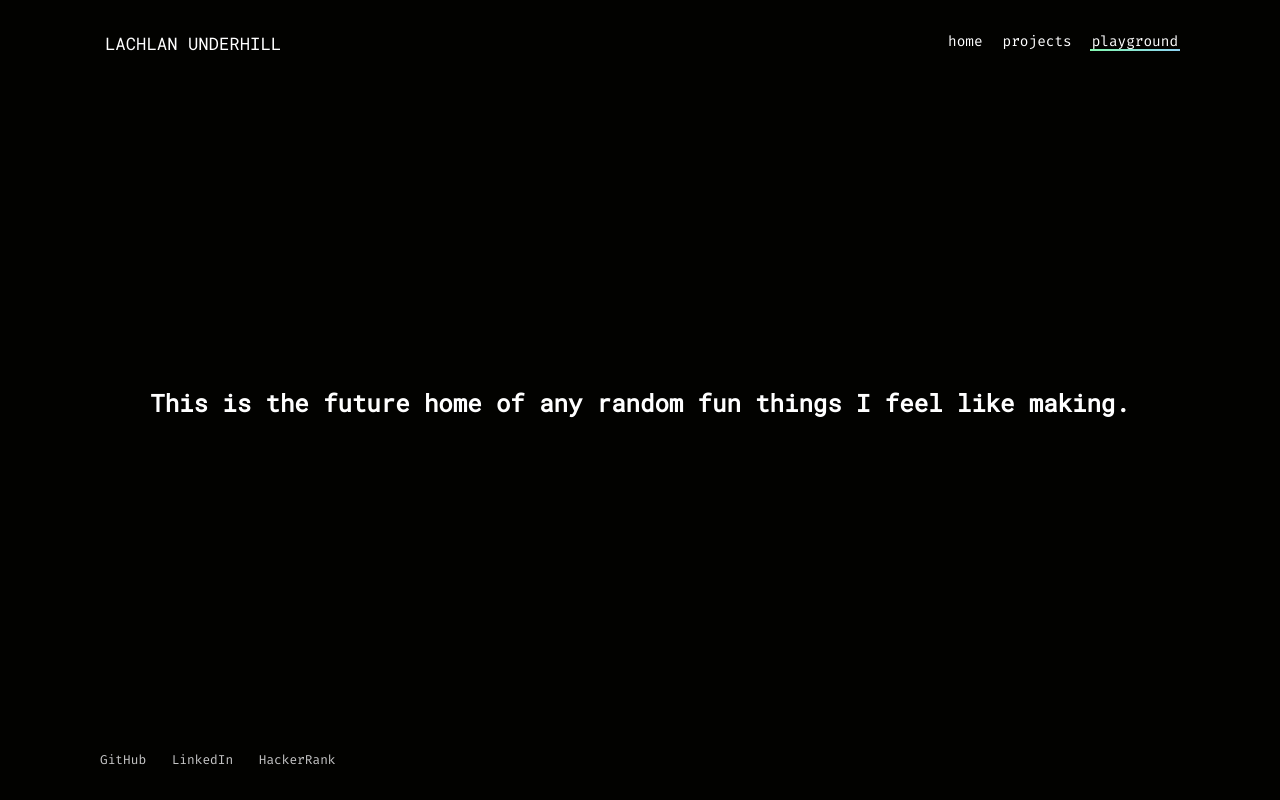
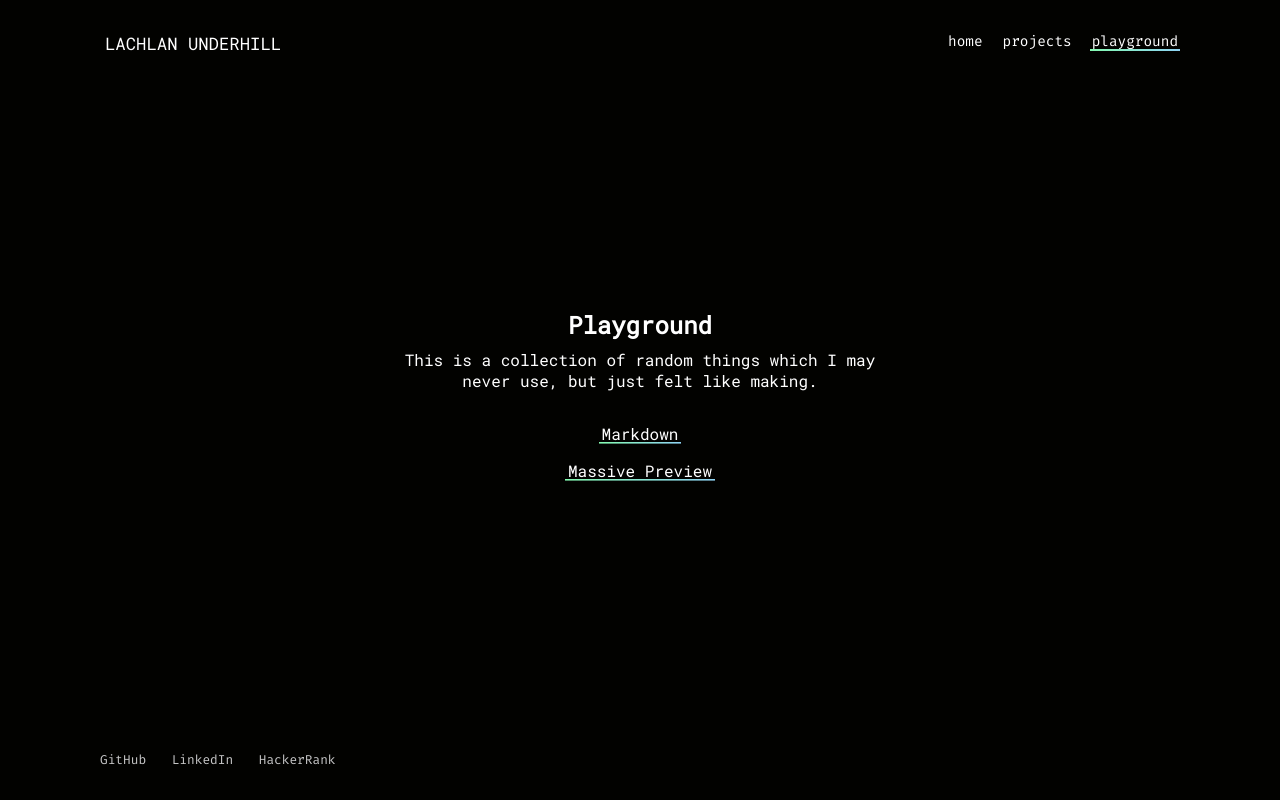
Before and after one commit to bambanah/lachie.xyz, a Next.js app: page /playground in a window 1280 px wide. Built offline with nearby package versions, Linux system fonts and the light colour scheme; a web font is replaced by a local one.

Commit message:
Added list to playground index

```diff
--- a/pages/playground/index.jsx
+++ b/pages/playground/index.jsx
@@ -1,13 +1,83 @@
 import Layout from "../../components/Layout";
 import styles from "../../components/styles/playground.module.scss";
+import Link from "next/link";
 
 function Playground() {
   return (
     <Layout>
-      <section className={styles.container}>
-        <h1 className={styles.title}>
-          This is the future home of any random fun things I feel like making.
-        </h1>
+      <section className="container">
+        <h1 className="title">Playground</h1>
+        <p className="description">
+          This is a collection of random things which I may never use, but just
+          felt like making.
+        </p>
+        <ul className="project_list">
+          <Link href="/playground/markdown">
+            <li>
+              <a>Markdown</a>
+            </li>
+          </Link>
+          <Link href="/playground/massivePreview">
+            <li>
+              <a>Massive Preview</a>
+            </li>
+          </Link>
+        </ul>
+
+        <style jsx>{`
+          .container {
+            height: 100%;
+
+            display: flex;
+            flex-direction: column;
+            justify-content: center;
+            align-items: center;
+
+            font-family: "Roboto Mono", sans-serif;
+          }
+
+          .title {
+            font-size: 1.5rem;
+            margin-bottom: 0.5rem;
+          }
+          .description {
+            width: 30rem;
+            text-align: center;
+            margin-bottom: 2rem;
+          }
+
+          .project_list {
+            list-style: none;
+            text-align: center;
+          }
+
+          .project_list li {
+            margin-bottom: 1rem;
+            padding: 0;
+          }
+
+          a {
+            color: white;
+            text-decoration: none;
+            padding: 0 3px;
+            cursor: pointer;
+
+            background-image: linear-gradient(120deg, #84fab0 0%, #8fd3f4 100%);
+            background-repeat: no-repeat;
+            background-size: 100% 0.1em;
+            background-position: 0 100%;
+
+            transition-duration: 0.1s;
+          }
+
+          a:hover {
+            background-size: 100% 90%;
+            background-position: 0 100%;
+            color: black;
+
+            transition-duration: 0.1s;
+          }
+        `}</style>
       </section>
     </Layout>
   );
--- a/pages/playground/massivePreview.jsx
+++ b/pages/playground/massivePreview.jsx
@@ -31,7 +31,7 @@ export default function MassivePreview() {
         <Link href={`/projects/${projectId}`}>
           <a
             onMouseEnter={() => setPreview(projects[projectId])}
-            // onMouseLeave={() => setPreview("")}
+            onMouseLeave={() => setPreview("")}
           >
             {projects[projectId].display}
           </a>
```
Also changed, not shown: pages/playground/markdown.jsx (+5 -7 lines).
